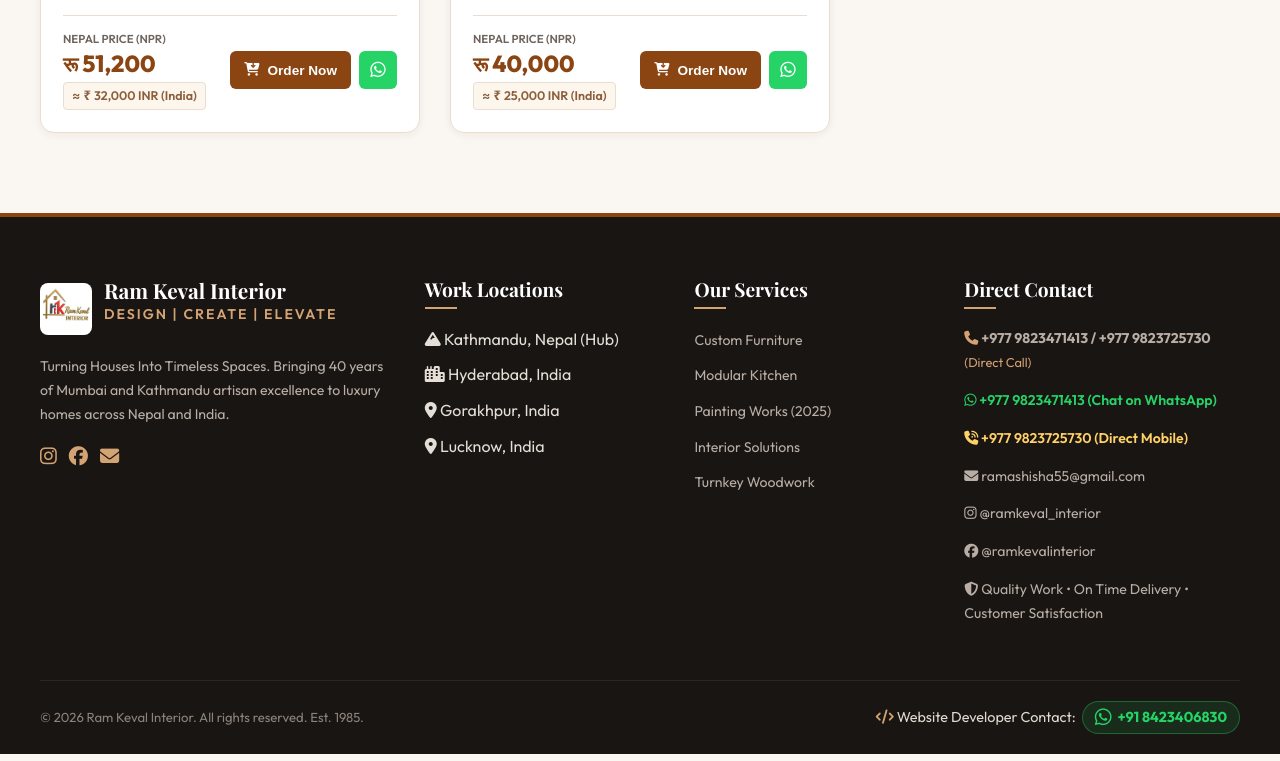
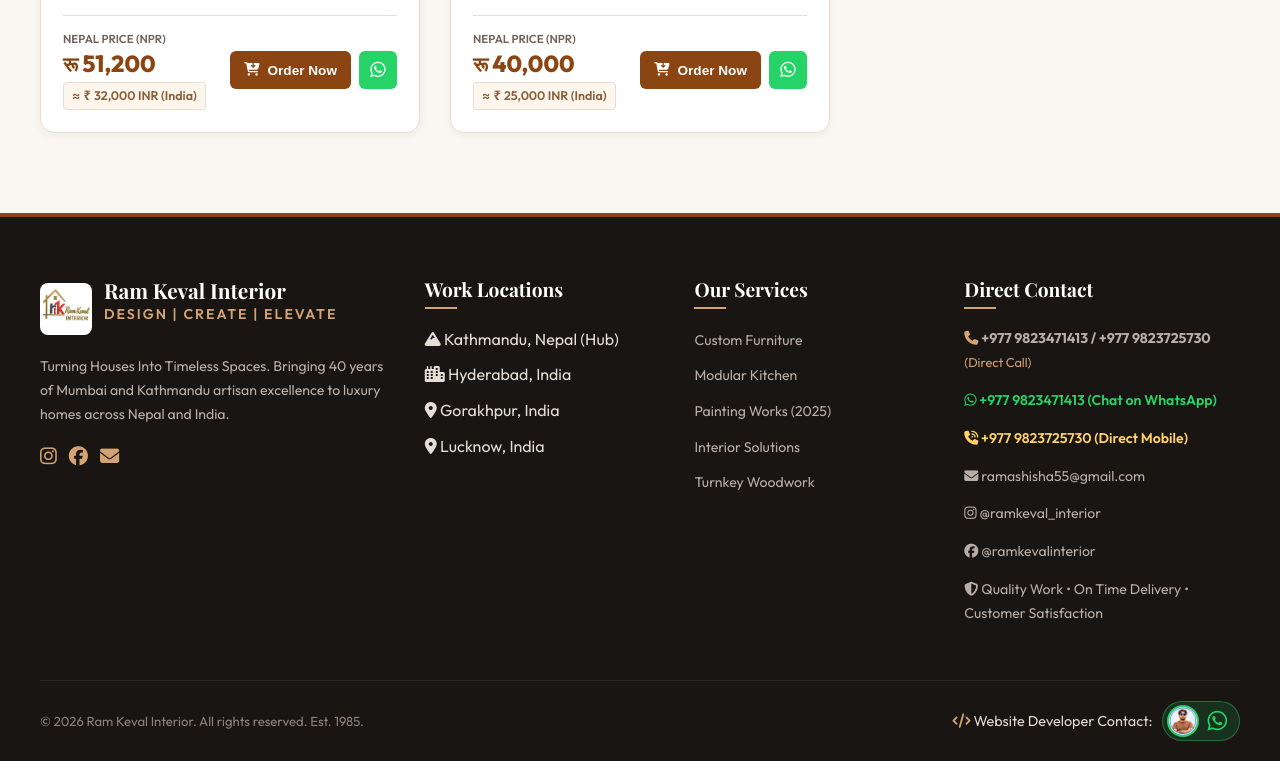
Before and after one commit to AlokKumarKushwaha/ram-keval-interior, a website: page index.html in a window 1280 px wide. Shown: the part 5096-5857 px from the top of the page. Drawn offline with nearby package versions, Linux system fonts and the light colour scheme; no server answers; a web font is replaced by a local one.

Commit message:
Update footer developer contact to show circular photo and WhatsApp logo

```diff
--- a/index.html
+++ b/index.html
@@ -791,10 +791,11 @@
 
             <div class="footer-bottom">
                 <div>&copy; 2026 Ram Keval Interior. All rights reserved. Est. 1985.</div>
-                <div style="font-size: 0.9rem; color: #e2d9cf; display: inline-flex; align-items: center; gap: 6px; flex-wrap: wrap;">
+                <div style="font-size: 0.9rem; color: #e2d9cf; display: inline-flex; align-items: center; gap: 10px; flex-wrap: wrap;">
                     <span><i class="fa-solid fa-code" style="color: #d4a373;"></i> Website Developer Contact:</span>
-                    <a href="https://wa.me/918423406830?text=Hello%20Alok,%20I%20saw%20the%20Ram%20Keval%20Interior%20website%20and%20want%20to%20connect%20for%20website%20development." target="_blank" title="Contact Website Developer on WhatsApp" style="color: #25d366; font-weight: 700; text-decoration: none; display: inline-flex; align-items: center; gap: 6px; background: rgba(37, 211, 102, 0.12); padding: 4px 12px; border-radius: 20px; border: 1px solid rgba(37, 211, 102, 0.35);">
-                        <i class="fa-brands fa-whatsapp" style="font-size: 1.2rem;"></i> +91 8423406830
+                    <a href="https://wa.me/918423406830?text=Hello%20Alok,%20I%20saw%20the%20Ram%20Keval%20Interior%20website%20and%20want%20to%20connect%20for%20website%20development." target="_blank" title="Chat with Website Developer on WhatsApp" style="display: inline-flex; align-items: center; gap: 8px; background: rgba(37, 211, 102, 0.14); padding: 3px 12px 3px 4px; border-radius: 30px; border: 1px solid rgba(37, 211, 102, 0.4); text-decoration: none; transition: all 0.2s ease;">
+                        <img src="images/developer.jpg" alt="Alok Kushwaha - Website Developer" style="width: 32px; height: 32px; border-radius: 50%; object-fit: cover; border: 2px solid #25d366; display: block;">
+                        <i class="fa-brands fa-whatsapp" style="color: #25d366; font-size: 1.4rem;"></i>
                     </a>
                 </div>
             </div>
```
Also changed, not shown: images/developer.jpg (added).
